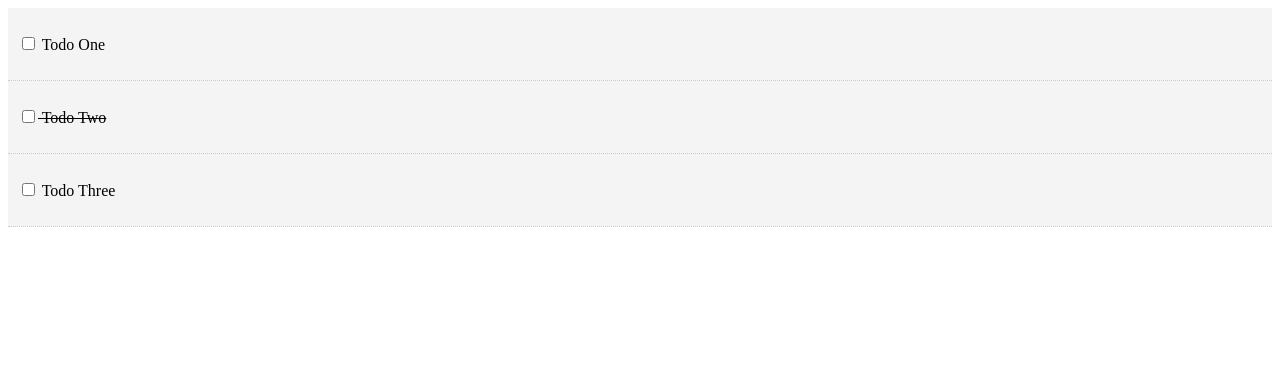
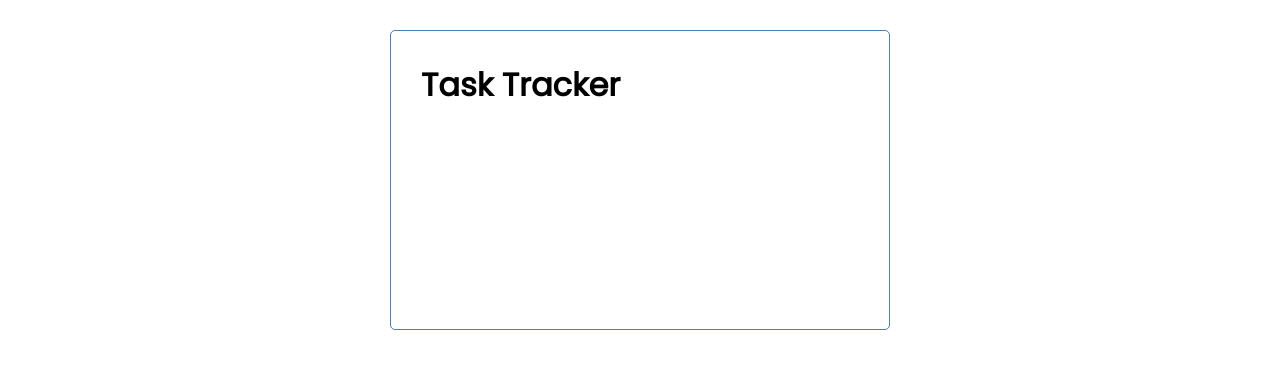
Before and after one commit to InfAurora/easy-vue-web-application, a Vue app in the folder vue-web-application/: page / in a window 1280 px wide. Shown: the top 368 px of the page. Built offline with nearby package versions, Linux system fonts and the light colour scheme.

Commit message:
Restarted project to follow a non outdated 2021 tutorial

```diff
--- a/vue-web-application/src/App.vue
+++ b/vue-web-application/src/App.vue
@@ -1,40 +1,60 @@
 <template>
-  <div>
-    <Todos v-bind:todos="todos" />
+  <div class="container">
+    <Header />
+
   </div>
 </template>
 
 <script>
-import Todos from './components/Todos';
+import Header from "./components/Header";
 export default {
   name: "App",
   components: {
-    Todos
+    Header
   },
-  data() {
-    return {
-      todos: [
-        {
-          id: 1,
-          title: "Todo One",
-          completed: false
-        },
-        {
-          id: 2,
-          title: "Todo Two",
-          completed: true
-        },
-        {
-          id: 3,
-          title: "Todo Three",
-          completed: false
-        }
-      ]
-    }
-  }
 };
 </script>
 
 <style lang="sass">
+@import url('https://fonts.googleapis.com/css2?family=Poppins:wght@300;400&display=swap')
+*
+  box-sizing: border-box
+  margin: 0
+  padding: 0
+
+body
+  font-family: 'Poppins', sans-serif
+
+.container
+  max-width: 500px
+  margin: 30px auto
+  overflow: auto
+  min-height: 300px
+  border: 1px solid steelblue
+  padding: 30px
+  border-radius: 5px
+
+.btn
+  display: inline-block
+  background: #000
+  color: #fff
+  border: none
+  padding: 10px 20px
+  margin: 5px
+  border-radius: 5px
+  cursor: pointer
+  text-decoration: none
+  font-size: 15px
+  font-family: inherit
+
+.btn:focus
+  outline: none
+
+.btn:active
+  transform: scale(0.98)
+
+.btn-block
+  display: block
+  width: 100%
 
 </style>
--- /dev/null
+++ b/vue-web-application/src/components/Header.vue
@@ -0,0 +1,19 @@
+<template>
+  <header>
+    <h1>Task Tracker</h1>
+  </header>
+</template>
+
+<script>
+export default {
+  name: 'Header',
+}
+</script>
+
+<style scoped lang="sass">
+header
+  display: flex
+  justify-content: space-between
+  align-items: center
+  margin-bottom: 20px
+</style>
--- a/vue-web-application/src/components/TodoItem.vue
+++ /dev/null
@@ -1,38 +0,0 @@
-<template>
-  <div class="todo-item" v-bind:class="{'is-complete': todo.completed}">
-    <p>
-      <input type="checkbox" v-on:change="markComplete">
-      {{todo.title}}</p>
-  </div>
-</template>
-
-<script>
-export default {
-  name: "TodoItem",
-  props: ["todo"],
-  methods: {
-    markComplete() {
-      this.todo.completed = !this.todo.completed
-    }
-  }
-};
-</script>
-
-<style lang="sass" scoped>
-.todo-item
-  background: #f4f4f4
-  padding: 10px
-  border-bottom: 1px #ccc dotted
-
-.is-complete
-  text-decoration: line-through
-
-.del
-  background: #ff0000
-  color: #fff
-  border: none
-  padding: 5px 9px
-  border-radius: 50%
-  cursor: pointer
-  float: right
-</style>
--- a/vue-web-application/src/components/Todos.vue
+++ /dev/null
@@ -1,22 +0,0 @@
-<template>
-  <div>
-    <div v-bind:key="todo.id" v-for="todo in todos">
-      <TodoItem v-bind:todo="todo" />
-    </div>
-  </div>
-</template>
-
-<script>
-import TodoItem from './TodoItem.vue'
-export default {
-  name: "Todos",
-  components: {
-    TodoItem
-  },
-  props: ["todos"]
-}
-</script>
-
-<style lang="sass" scoped>
-
-</style>
```
